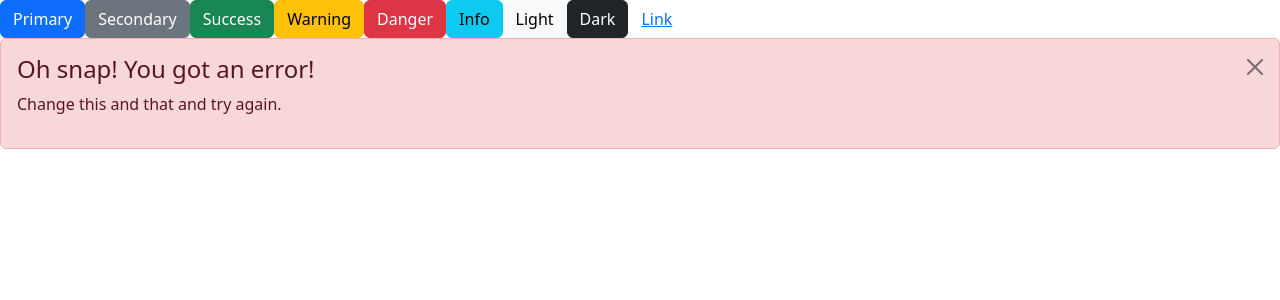
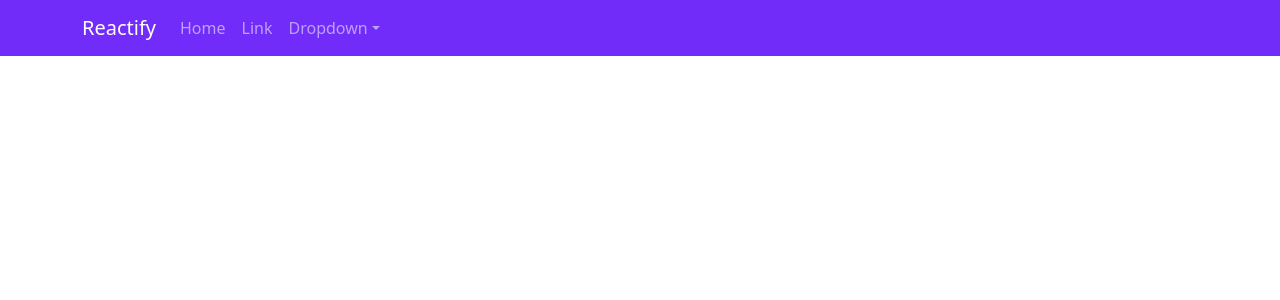
Before and after one commit to LumaGabriela/reactify-demo, a React (Create React App) app: page / in a window 1280 px wide. Shown: the top 300 px of the page. Built offline with nearby package versions, Linux system fonts and the light colour scheme.

Commit message:
Update styles

```diff
--- a/src/App.css
+++ b/src/App.css
@@ -1,38 +1,3 @@
-.App {
-  text-align: center;
+.bg-purple{
+  background: #712cf9 ;
 }
-
-.App-logo {
-  height: 40vmin;
-  pointer-events: none;
-}
-
-@media (prefers-reduced-motion: no-preference) {
-  .App-logo {
-    animation: App-logo-spin infinite 20s linear;
-  }
-}
-
-.App-header {
-  background-color: #282c34;
-  min-height: 100vh;
-  display: flex;
-  flex-direction: column;
-  align-items: center;
-  justify-content: center;
-  font-size: calc(10px + 2vmin);
-  color: white;
-}
-
-.App-link {
-  color: #61dafb;
-}
-
-@keyframes App-logo-spin {
-  from {
-    transform: rotate(0deg);
-  }
-  to {
-    transform: rotate(360deg);
-  }
-}
--- a/src/App.js
+++ b/src/App.js
@@ -1,21 +1,14 @@
-import Botao from './components/button'
+import 'bootstrap/dist/css/bootstrap.min.css'
 import * as React from 'react'
-import Alert from 'react-bootstrap/Alert';
-import 'bootstrap/dist/css/bootstrap.min.css'
+import NavBar from './components/navbar/navbar'
+import './App.css'
 
-function Example() {
-  return (
-    <Alert dismissible variant="danger">
-      <Alert.Heading>Oh snap! You got an error!</Alert.Heading>
-      <p>Change this and that and try again.</p>
-    </Alert>
-  );
-}
 function App() {
   return (
     <div className="App">
-      <Botao/>
-      <Example/>
+      <NavBar/>
+
+
     </div>
   );
 }
--- a/src/components/button.js
+++ b/src/components/button.js
@@ -3,15 +3,14 @@
 function Botao() {
   return (
     <>
-      <Button variant="primary">Primary</Button>
-      <Button variant="secondary">Secondary</Button>
-      <Button variant="success">Success</Button>
-      <Button variant="warning">Warning</Button>
-      <Button variant="danger">Danger</Button>
-      <Button variant="info">Info</Button>
-      <Button variant="light">Light</Button>
-      <Button variant="dark">Dark</Button>
-      <Button variant="link">Link</Button>
+      <Button variant="outline-primary">Primary</Button>
+      <Button variant="outline-secondary">Secondary</Button>
+      <Button variant="outline-success">Success</Button>
+      <Button variant="outline-warning">Warning</Button>
+      <Button variant="outline-danger">Danger</Button>
+      <Button variant="outline-info">Info</Button>
+      <Button variant="outline-light">Light</Button>
+      <Button variant="outline-dark">Dark</Button>
     </>
   );
 }
--- /dev/null
+++ b/src/components/navbar/navbar.js
@@ -0,0 +1,34 @@
+import Container from 'react-bootstrap/Container';
+import Nav from 'react-bootstrap/Nav';
+import Navbar from 'react-bootstrap/Navbar';
+import NavDropdown from 'react-bootstrap/NavDropdown';
+
+function NavBar() {
+  return (
+    <Navbar  bg="purple" data-bs-theme="dark" expand="lg" >
+      <Container>
+        <Navbar.Brand href="#home">Reactify</Navbar.Brand>
+        <Navbar.Toggle aria-controls="basic-navbar-nav" />
+        <Navbar.Collapse id="basic-navbar-nav">
+          <Nav className="me-auto">
+            <Nav.Link href="#home">Home</Nav.Link>
+            <Nav.Link href="#link">Link</Nav.Link>
+            <NavDropdown title="Dropdown" id="basic-nav-dropdown">
+              <NavDropdown.Item href="#action/3.1">Action</NavDropdown.Item>
+              <NavDropdown.Item href="#action/3.2">
+                Another action
+              </NavDropdown.Item>
+              <NavDropdown.Item href="#action/3.3">Something</NavDropdown.Item>
+              <NavDropdown.Divider />
+              <NavDropdown.Item href="#action/3.4">
+                Separated link
+              </NavDropdown.Item>
+            </NavDropdown>
+          </Nav>
+        </Navbar.Collapse>
+      </Container>
+    </Navbar>
+  );
+}
+
+export default NavBar;
--- a/src/index.css
+++ /dev/null
@@ -1,13 +0,0 @@
-body {
-  margin: 0;
-  font-family: -apple-system, BlinkMacSystemFont, 'Segoe UI', 'Roboto', 'Oxygen',
-    'Ubuntu', 'Cantarell', 'Fira Sans', 'Droid Sans', 'Helvetica Neue',
-    sans-serif;
-  -webkit-font-smoothing: antialiased;
-  -moz-osx-font-smoothing: grayscale;
-}
-
-code {
-  font-family: source-code-pro, Menlo, Monaco, Consolas, 'Courier New',
-    monospace;
-}
--- a/src/index.js
+++ b/src/index.js
@@ -1,6 +1,5 @@
 import React from 'react';
 import ReactDOM from 'react-dom/client';
-import './index.css';
 import App from './App';
 import reportWebVitals from './reportWebVitals';
 
```
